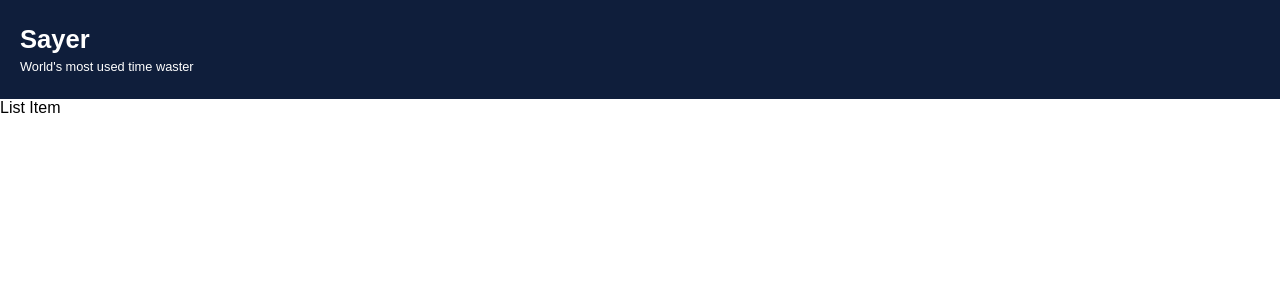
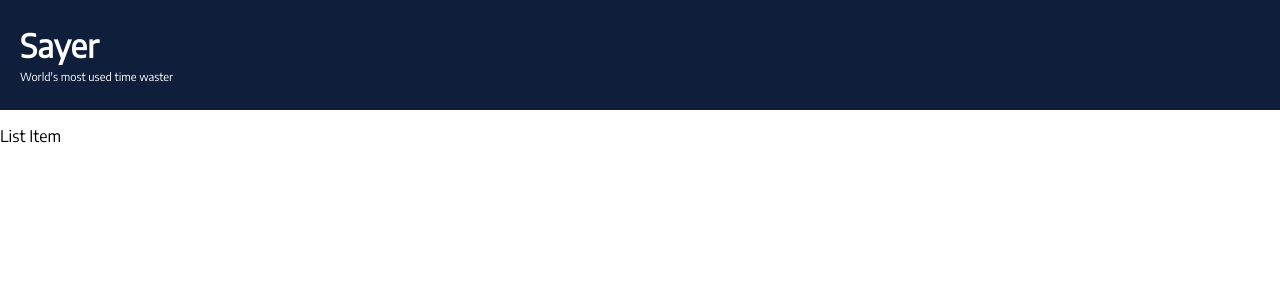
Before and after one commit to krekerman13/empeek-sayer, a React (Create React App) app: page /#/tasks/1 in a window 1280 px wide. Shown: the top 300 px of the page. Built offline with nearby package versions, Linux system fonts and the light colour scheme.

Commit message:
implemented adding items

```diff
--- a/public/index.html
+++ b/public/index.html
@@ -10,6 +10,8 @@
     -->
     <link rel="manifest" href="%PUBLIC_URL%/manifest.json">
     <link rel="shortcut icon" href="%PUBLIC_URL%/favicon.ico">
+    <link href="https://fonts.googleapis.com/css?family=Encode+Sans" rel="stylesheet">
+
     <!--
       Notice the use of %PUBLIC_URL% in the tags above.
       It will be replaced with the URL of the `public` folder during the build.
--- a/src/App.css
+++ b/src/App.css
@@ -1,6 +1,8 @@
-* {
+body,
+html {
     margin: 0;
     padding: 0;
+    font-family: 'Encode Sans', sans-serif;
 }
 
 .sayer-app {
--- a/src/components/Header/Header.css
+++ b/src/components/Header/Header.css
@@ -2,10 +2,16 @@
     background: #0F1E3B;
     color: #fff;
     padding: 25px 20px;
-    font-size: 0.8rem;
-    font-family: OpenSans,sans-serif;
+    font-size: 1rem;
+    font-weight: 700;
 }
 
 .sayer__title {
-    margin-bottom: 5px;
+    margin-bottom: 0;
+    margin-top: 0;
 }
+
+.sayer__subtitle {
+    font-size: 0.7rem;
+    font-weight: 300;
+}
--- a/src/components/Header/Header.js
+++ b/src/components/Header/Header.js
@@ -1,13 +1,38 @@
 import React from 'react';
 import PropTypes from 'prop-types';
 import './Header.css';
-const Header = props => {
+
+const Header = (props, context) => {
+    const isBackButtonExist = props.backButton;
+    const backButtonHandle = (event)=> {
+
+    }
+
     return (
-        <header className='sayer__header'>
-            <h1 className='sayer__title'>Sayer</h1>
-            <span className='sayer__subtitle'>World's most used time waster</span>
+        <header className="sayer__header">
+            {!isBackButtonExist ? (
+                <div>
+                    <h1 className="sayer__title">Sayer</h1>
+                    <span className="sayer__subtitle">
+                        World's most used time waster
+                    </span>
+                </div>
+            ) : (
+                <div className='sayer__header-flex'>
+                    <button className='button-back' onClick={context.router.history.goBack}>
+                        Back
+                    </button>
+                    <span className='page-title'>{props.title}</span>
+                </div>
+            )}
         </header>
     );
 };
 
+Header.contextTypes = {
+    router: PropTypes.object.isRequired
+}
+
+
+
 export default Header;
--- a/src/components/List/List.js
+++ b/src/components/List/List.js
@@ -5,7 +5,6 @@ const List = props => {
     return (
         <div>
             <Header />
-            <p>List</p>
         </div>
     );
 };
--- a/src/components/ListItem/ListItem.js
+++ b/src/components/ListItem/ListItem.js
@@ -5,7 +5,7 @@ import Header from '../Header/Header';
 const ListItem = props => {
     return (
         <div>
-            <Header />
+            <Header/>
             <p>List Item</p>
         </div>
     );
--- a/src/components/NewItem/NewItem.js
+++ b/src/components/NewItem/NewItem.js
@@ -1,14 +1,79 @@
-import React from 'react';
+import React, { Component } from 'react';
 import PropTypes from 'prop-types';
 import Header from '../Header/Header';
+import ls from '../../service/localStorageService';
 
-const NewItem = props => {
-    return (
-        <div>
-            <Header />
-            <p>New Item</p>
-        </div>
-    );
-};
+export default class NewItem extends Component {
+    state = {
+        titleInput: '',
+        titleInputError: '',
+        titleValid: false,
+        items: ls.get('items') || []
+    };
 
-export default NewItem;
+    titleInputHandler = e => {
+        const value = e.target.value;
+        this.setState(
+            {
+                titleInput: value
+            },
+            this.validateInput
+        );
+    };
+
+    validateInput() {
+        const input = this._titleInput;
+        let { titleInputError, titleValid } = this.state;
+
+        titleValid = input.value.length > 2;
+        titleInputError = titleValid
+            ? ''
+            : 'Title should be minimum 2 characters';
+
+        this.setState({
+            titleValid,
+            titleInputError
+        });
+    }
+
+    componentWillUpdate(prevProps, prevState) {
+        ls.set('items', this.state.items);
+    }
+
+    addItem = () => {
+        let items = this.state.items;
+        let newItem = {
+            id: Date.now(),
+            title: this.state.titleInput,
+            comments: [],
+        };
+
+        items.unshift(newItem);
+        this.setState({
+            items: items
+        });
+    };
+
+    render() {
+        return (
+            <div>
+                <Header backButton={true} title="Create new Item" />
+                <div className="input-block">
+                    <input
+                        type="text"
+                        ref="item-title-input"
+                        placeholder="Add new item..."
+                        onChange={this.titleInputHandler}
+                        value={this.state.titleInput}
+                        ref={node => (this._titleInput = node)}
+                    />
+                    <button
+                        disabled={!this.state.titleValid}
+                        className="addNewItem"
+                        onClick={this.addItem}
+                    />
+                </div>
+            </div>
+        );
+    }
+}
--- a/src/service/localStorageService.js
+++ b/src/service/localStorageService.js
@@ -0,0 +1,12 @@
+const localStorage = window.localStorage;
+
+export default {
+    get(item) {
+        return JSON.parse(localStorage.getItem(item));
+
+    },
+
+    set(id, data) {
+        localStorage.setItem(id, JSON.stringify(data));
+    }
+};
```
